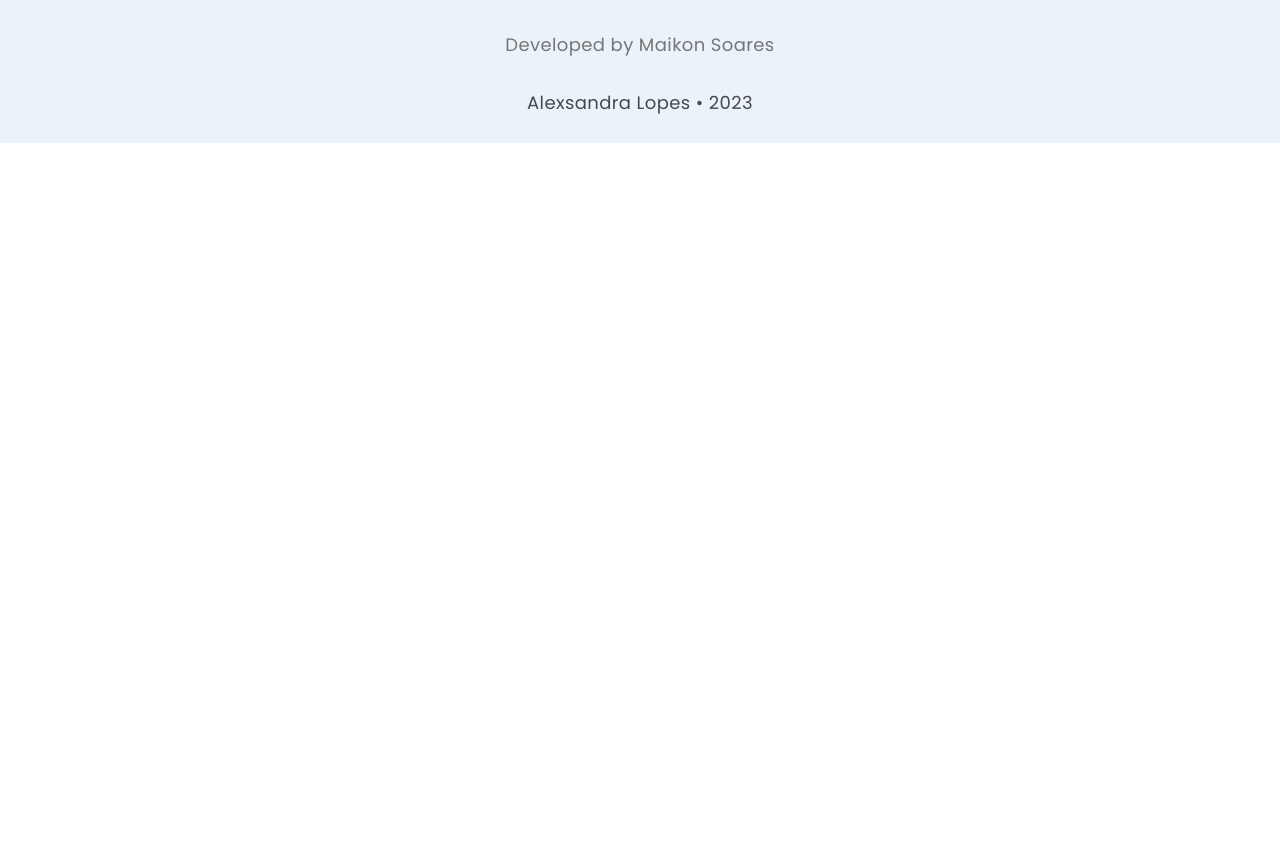
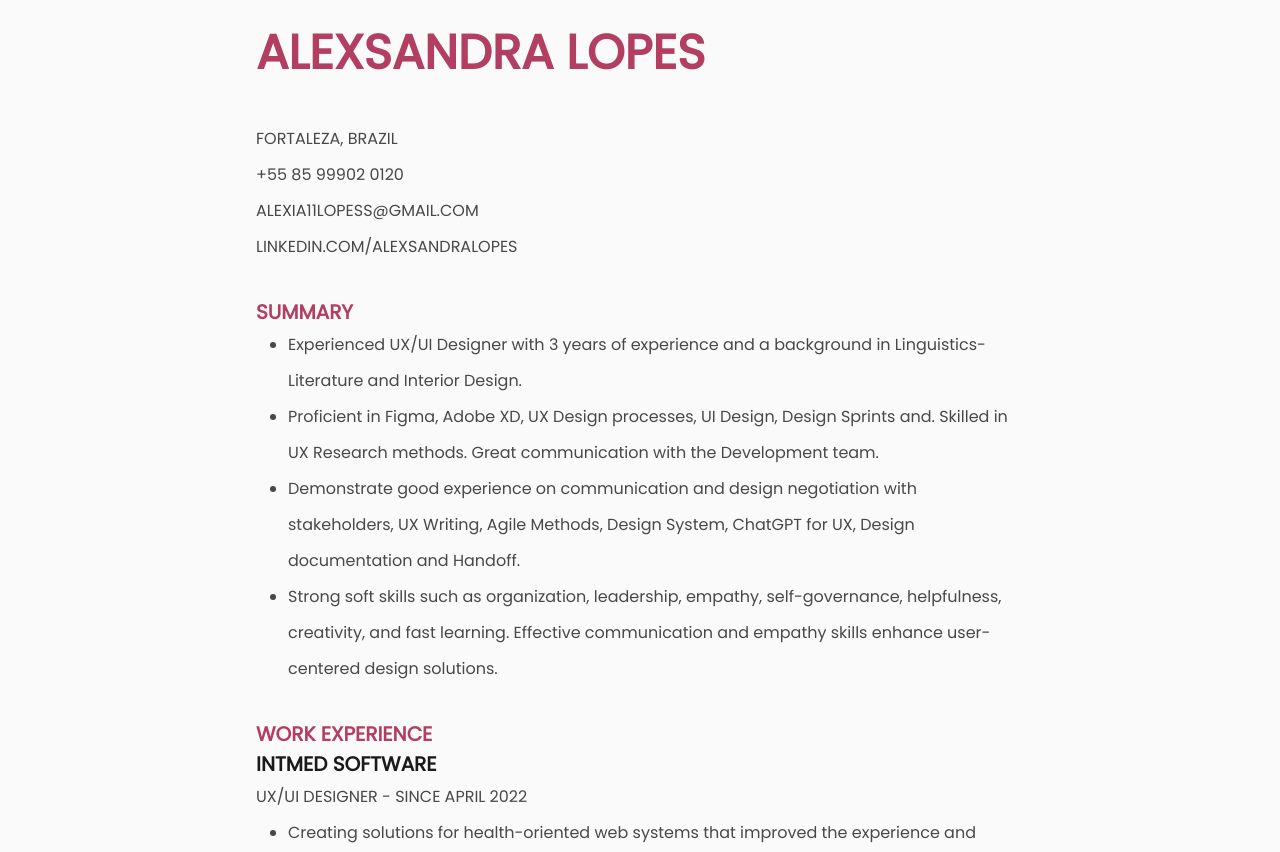
Before and after one commit to maikonigor/ale-portfolio, a Next.js app: page /resume/resume in a window 1280 px wide. Shown: the part 245-1097 px from the top of the page. Before the commit the page ends 800 px from the top, so only its background shows below. Built offline with nearby package versions, Linux system fonts and the light colour scheme.

Commit message:
resume page

```diff
--- a/components/layout.js
+++ b/components/layout.js
@@ -72,7 +72,6 @@ export default function Layout({ children, page }) {
                                 )
                             })
                         }
-                        <li className={styles.contactme + ' ' + styles.navItem}>contact me</li>
                     </ul>
 
                 </div>
--- a/pages/resume/resume.js
+++ b/pages/resume/resume.js
@@ -1,11 +1,107 @@
-import Head from 'next/head';
-import Link from 'next/link';
-import Image from 'next/image';
+import utilStyles from '../../styles/utils.module.css';
 import Layout from '../../components/layout';
+import resumeStyle from './resume.module.css'
 export default function Resume() {
   return (
     <Layout>
-      <h1>Resume page</h1>
+      <div className={utilStyles.content}>
+        <p className={utilStyles.headingMd}>Resume</p>
+
+        <h1 className={`${utilStyles.headingMd} ${resumeStyle.title} margin-top-2`}>ALEXSANDRA LOPES</h1>
+        <p className={`${resumeStyle.textInfo} margin-top-2`}>
+          FORTALEZA, BRAZIL<br />
+          +55 85 99902 0120<br />
+          ALEXIA11LOPESS@GMAIL.COM<br />
+          LINKEDIN.COM/ALEXSANDRALOPES<br />
+        </p>
+
+        {/* sumary */}
+        <section className='margin-top-2' >
+          <p className={resumeStyle.subtitle}>Summary</p>
+          <ul className={`${resumeStyle.list} ${resumeStyle.textInfo} margin-left-2`}>
+            <li>Experienced UX/UI Designer with 3 years of experience and a background in Linguistics-Literature and Interior Design.</li>
+            <li>Proficient in Figma, Adobe XD, UX Design processes, UI Design, Design Sprints and. Skilled in UX Research methods. Great communication with the Development team.</li>
+            <li>Demonstrate good experience on communication and design negotiation with stakeholders, UX Writing, Agile Methods, Design System, ChatGPT for UX, Design documentation and Handoff.</li>
+            <li>Strong soft skills such as organization, leadership, empathy, self-governance, helpfulness, creativity, and fast learning. Effective communication and empathy skills enhance user-centered design solutions.</li>
+          </ul>
+        </section>
+
+        {/* WORK experience */}
+        <section className='margin-top-2' >
+          <p className={resumeStyle.subtitle}>WORK EXPERIENCE</p>
+
+          <p className={resumeStyle.workplace}>INTMED SOFTWARE</p>
+          <p className={resumeStyle.textInfo}>UX/UI DESIGNER - SINCE APRIL 2022</p>
+          <ul className={`${resumeStyle.list} ${resumeStyle.textInfo} margin-left-2`}>
+            <li>Creating solutions for health-oriented web systems that improved the experience and productivity of the client's team. Creation of user flows, high fidelity prototypes, UX writing, handoffs, Design System maintenance. Experience with Agile Spotify Model.</li>
+            <li>Presentations for clients, design training for development and design teams to develop Figma and ChatGPT skills. Research for internal projects, systems documentation for the project team, heuristic analysis and creation of internal processes.</li>
+            <li>Results: improvement of design team processes, better organization and productivity of the Design Team, better communication design-development and reducing the time of production processes. Improvement of products based on good communication with stakeholders and the Business Team. Implement Design Processes on teams.</li>
+            <li>Skills: Figma, Design Sprints, Kanban, Azure, ChatGPT, User Centered Design, Workshops, Communication with Stakeholders, Leadership.</li>
+          </ul>
+
+          <p className={`${resumeStyle.workplace} margin-top-2`}>iDUN SAÚDE</p>
+          <p className={resumeStyle.textInfo}>UX/UI DESIGNER - JULY 2021 / APRIL 2022</p>
+          <ul className={`${resumeStyle.list} ${resumeStyle.textInfo} margin-left-2`}>
+            <li>Creation of solutions for health-oriented web and mobile applications.</li>
+            <li>Creation of high fidelity prototypes for web and mobile, illustrations and direct communication with development.</li>
+            <li>Skills: Figma, Adobe XD, Design Sprints, Kanban, Jira, User Centered Design.</li>
+          </ul>
+
+          <p className={`${resumeStyle.workplace} margin-top-2`}>ARGO SOLUÇÕES</p>
+          <p className={resumeStyle.textInfo}>UX/UI DESIGNER - SEPTEMBER 2020  / OCTOBER 2021</p>
+          <ul className={`${resumeStyle.list} ${resumeStyle.textInfo} margin-left-2`}>
+            <li>Creation of solutions for many types of web and mobile systems, such as food delivery, landing pages, social media app and dashboards.</li>
+            <li>Creation of high fidelity prototypes, illustrations and direct communication with Development.</li>
+            <li>Skills: Figma, Adobe XD, Design Sprints, Kanban, Jira, User-Centered Design.</li>
+          </ul>
+        </section>
+
+        <section className='margin-top-2' >
+          <p className={resumeStyle.subtitle}>EDUCATION</p>
+          <div>
+            <p className={resumeStyle.workplace}>FARIAS BRITO UNIVERSITY CENTER</p>
+            <p className={resumeStyle.textInfo}>Technologist - Interior Design</p>
+            <p className={resumeStyle.textInfo}>JANUARY 2017 - AUGUST 2019</p>
+          </div>
+
+          <div className='margin-top-2'>
+            <p className={resumeStyle.workplace}>STATE OF CEARÁ UNIVERSITY</p>
+            <p className={resumeStyle.textInfo}>Bachelor’s Degree - English Linguistics And Literature</p>
+            <p className={resumeStyle.textInfo}>AUGUST 2012 - OCTOBER 2016</p>
+          </div>
+        </section>
+
+        <section className='margin-top-2' >
+          <p className={resumeStyle.subtitle}>LANGUAGES</p>
+          <div>
+            <p className={resumeStyle.textInfo}>BRAZILIAN PORTUGUESE </p>
+            <p className={resumeStyle.textInfo}>Native speaker</p>
+          </div>
+          <div className='margin-top-2' >
+            <p className={resumeStyle.textInfo}>ENGLISH </p>
+            <p className={resumeStyle.textInfo}>Fluent / Advanced</p>
+          </div>
+        </section>
+
+        <section className='margin-top-2' >
+          <p className={resumeStyle.subtitle}>PUBLICATION</p>
+          <div>
+            <p className={resumeStyle.textInfo}>14 lessons for you who (like me) are transitioning from Junior to Mid-level in UX Design </p>
+            <p className={resumeStyle.textInfo}>Bootcamp, 2023 - MEDIUM</p>
+          </div>
+        </section>
+
+        <section className='margin-top-2' >
+          <p className={resumeStyle.subtitle}>SOCIAL</p>
+          <div>
+            <p className={resumeStyle.textInfo}><a target="_blank" href='https://behance.net/alexsandralopes'>behance.net/alexsandralopes</a> </p>
+            <p className={resumeStyle.textInfo}><a target="_blank" href='https://www.linkedin.com/in/alexsandralopes/'>linkedin.com/alexsandralopes</a></p>
+            <p className={resumeStyle.textInfo}><a target="_blank" href='https://instagram.com/realalelopes'>instagram.com/realalelopes</a></p>
+          </div>
+        </section>
+
+        <div className={`${resumeStyle.btnResume} margin-top-3`}>Download resume</div>
+      </div>
     </Layout>
   );
 }
--- /dev/null
+++ b/pages/resume/resume.module.css
@@ -0,0 +1,47 @@
+.title {
+    color: #B23F62;
+    font-weight: 700;
+}
+
+.subtitle {
+    color: #B23F62;
+    font-weight: 700;
+    font-size: 20px;
+    text-transform: uppercase;
+}
+
+.workplace {
+    color: #1A1A1A;
+    font-weight: 700;
+    font-size: 20px;
+    text-transform: uppercase;
+}
+
+
+.textInfo {
+    color: #484848;
+    line-height: 36px;
+}
+
+.list {
+    list-style: initial;
+}
+
+.btnResume {
+    width: 284px;
+    height: 62px;
+    padding: 16px 28px;
+    gap: 16px;
+    background: #B23F62;
+    border-radius: 12px;
+    color: #FFE8E8;
+    text-transform: uppercase;
+    display: flex;
+    align-items: center;
+    justify-content: center;
+    font-style: normal;
+    font-weight: 500;
+    font-size: 20px;
+    line-height: 30px;
+    letter-spacing: 0.1em;
+}
--- a/styles/globals.css
+++ b/styles/globals.css
@@ -36,7 +36,27 @@ button {
   font-weight: bold;
 }
 
-
+.margin-left-1{
+  margin-left: 1rem;
+}
+.margin-left-2{
+  margin-left: 2rem;
+}
+.margin-left-3{
+  margin-left: 3rem;
+}
+.margin-left-4{
+  margin-left: 4rem;
+}
+.margin-top-1{
+  margin-top: 1rem;
+}
+.margin-top-2{
+  margin-top: 2rem;
+}
+.margin-top-3{
+  margin-top: 3rem;
+}
 .margin-top-4{
   margin-top: 4rem;
 }
```
